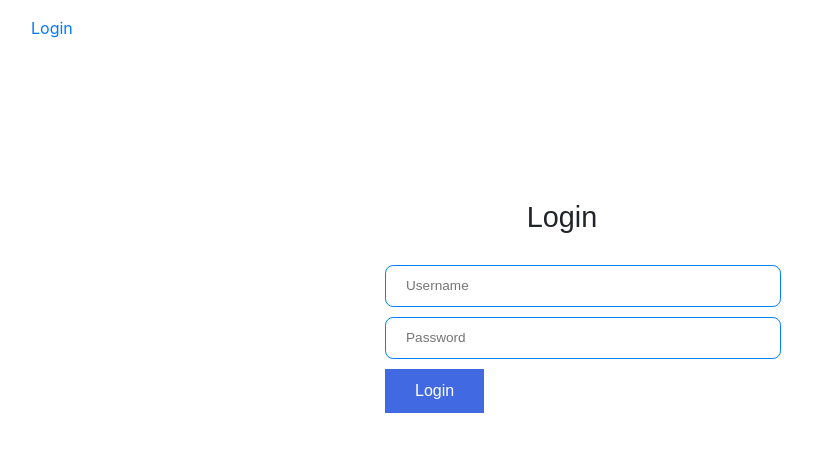
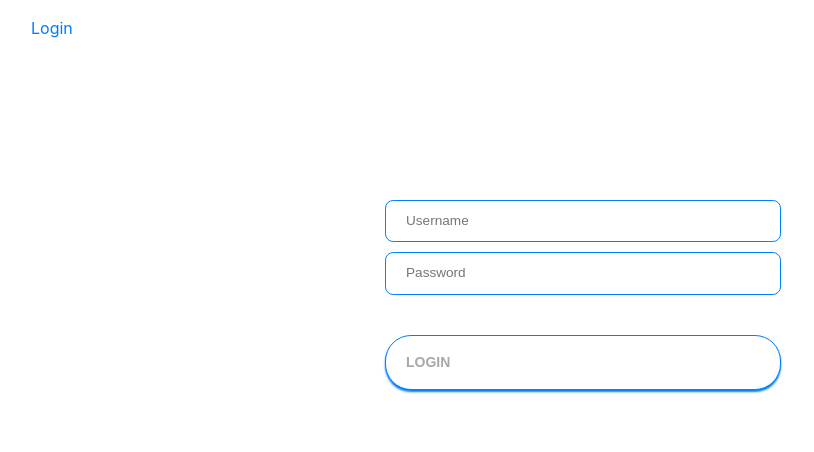
Before and after one commit to fjsimon/nexus, a React (Create React App) app in the folder nexus-web-react/: page /login in a window 1280 px wide. Shown: the top 452 px of the page, without its empty margins (78-892 px from the left). Built offline with nearby package versions, Linux system fonts and the light colour scheme.

Commit message:
Update LoginComponent.jsx

```diff
--- a/nexus-web-react/src/component/LoginComponent.jsx
+++ b/nexus-web-react/src/component/LoginComponent.jsx
@@ -42,7 +42,7 @@ class LoginComponent extends Component {
     render() {
         return (
             <div className="login">
-                <h1 className="login-h1">Login</h1>
+{/*                 <h1 className="login-h1">Login</h1> */}
                 <div className="container">
 
                     {this.state.hasLoginFailed && <div className="alert alert-warning">Error Response Code {this.state.responseStatusCode} </div>}
--- a/nexus-web-react/src/styles/_login.scss
+++ b/nexus-web-react/src/styles/_login.scss
@@ -29,13 +29,21 @@ div.login {
     }
 
     .submit {
-        background-color: royalblue;
-        border: none;
-        font-weight: 100;
-        font-size: 1em;
-        color: white;
-        padding: 10px 30px;
+        background: #fff;
+        font-size: 14px;
+        margin-top: 30px;
+        padding: 16px 20px;
+        border-radius: 26px;
+        border: 1px solid #007FFF;
+        text-transform: uppercase;
+        font-weight: 700;
+        display: flex;
+        align-items: center;
+        width: 100%;
+        color: #A8A8A8;
+        box-shadow: 0px 2px 2px #007FFF;
         cursor: pointer;
+        transition: .2s;
     }
 
     input, textarea, button, button:focus {
```
